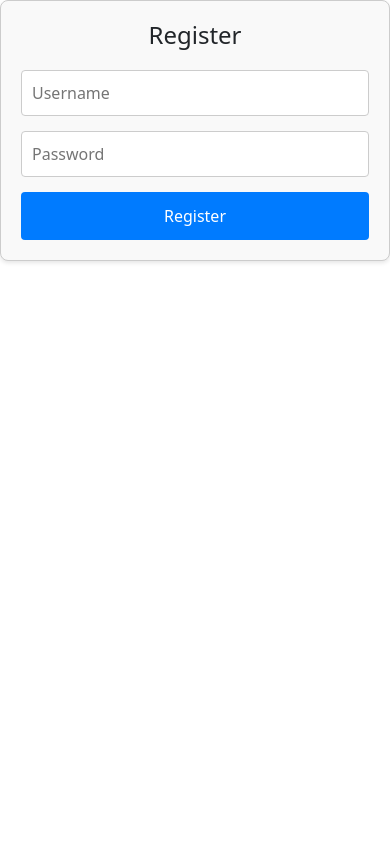
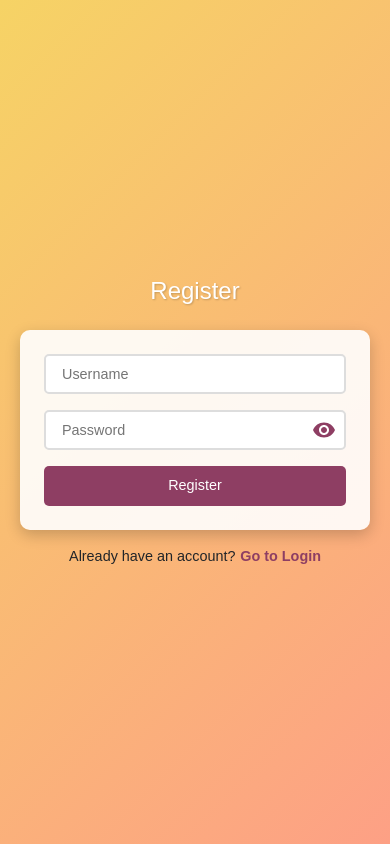
Before and after one commit to Rouabhia2002/Flower-shop, a React (Vite) app: page /register in a window 390 px wide. Built offline with nearby package versions, Linux system fonts and the light colour scheme.

Commit message:
finishing the authentification well

```diff
--- a/package.json
+++ b/package.json
@@ -10,6 +10,10 @@
     "preview": "vite preview"
   },
   "dependencies": {
+    "@emotion/react": "^11.11.4",
+    "@emotion/styled": "^11.11.5",
+    "@mui/icons-material": "^5.15.20",
+    "@mui/material": "^5.15.20",
     "axios": "^1.7.2",
     "bcryptjs": "^2.4.3",
     "body-parser": "^1.20.2",
--- a/src/App.jsx
+++ b/src/App.jsx
@@ -1,44 +1,45 @@
 import React from 'react';
-import { BrowserRouter as Router, Routes, Route } from 'react-router-dom';
-import HomePage from '../src/pages/HomePage.jsx';
-import AboutPage from '../src/pages/AboutPage.jsx';
-import ContactPage from '../src/pages/ContactPage.jsx';
-import ShopPage from '../src/pages/ShopPage.jsx';
-import OpencartPage from '../src/pages/OpencartPage.jsx';
+import { BrowserRouter as Router, Routes, Route, useNavigate } from 'react-router-dom';
+import HomePage from './pages/HomePage.jsx';
+import AboutPage from './pages/AboutPage.jsx';
+import ContactPage from './pages/ContactPage.jsx';
+import ShopPage from './pages/ShopPage.jsx';
+import OpencartPage from './pages/OpencartPage.jsx';
 import AdminOrders from './components/AdminOrders/AdminOrders.jsx';
-import Login from './components/Login/Login.jsx'; // Ensure this is the correct path
+import Login from './components/Login/Login.jsx';
 import RegisterPage from './components/RegisterPage/RegisterPage.jsx';
 import { SelectedItemProvider } from './context/SelectedItemContext.jsx';
-import { AuthProvider, AuthContext } from './context/AuthContext.jsx';
-import { useContext } from 'react';
+import { AuthProvider } from './context/AuthContext.jsx';
 import Checkout from './components/Checkout/Checkout.jsx';
-import CheckoutPage from '../src/pages/CheckoutPage.jsx'; // Ensure this is the correct path
-
-
-const ProtectedRoute = ({ element: Component, ...rest }) => {
-  const { authToken } = useContext(AuthContext);
-  return authToken ? <Component {...rest} /> : <Login />;
-};
+import CheckoutPage from './pages/CheckoutPage.jsx';
+import ProtectedRoute from './components/ProtectedRoute/ProtectedRoute.jsx';
 
 function App() {
   return (
-    <AuthProvider>
+    <Router>
+      <AppRoutes />
+    </Router>
+  );
+}
+
+function AppRoutes() {
+  const navigate = useNavigate();
+
+  return (
+    <AuthProvider navigate={navigate}>
       <SelectedItemProvider>
-        <Router>
-          <Routes>
-            <Route path="/" element={<HomePage />} />
-            <Route path="/about" element={<AboutPage />} />
-            <Route path="/contact" element={<ContactPage />} />
-            <Route path="/shop" element={<ShopPage />} />
-            <Route path="/opencart" element={<OpencartPage />} />
-            <Route path="/checkout" element={<Checkout/>} />
-            <Route path="/login" element={<Login/>} />
-            <Route path="/admin" element={<ProtectedRoute element={AdminOrders} />} />
-            <Route path="/checkout" element={<CheckoutPage/>} />
-            <Route path="/register" element={<RegisterPage/>} />
-
-            </Routes>
-        </Router>
+        <Routes>
+          <Route path="/register" element={<RegisterPage />} />
+          <Route path="/login" element={<Login />} />
+          <Route path="/" element={<ProtectedRoute><HomePage /></ProtectedRoute>} />
+          <Route path="/about" element={<ProtectedRoute><AboutPage /></ProtectedRoute>} />
+          <Route path="/contact" element={<ProtectedRoute><ContactPage /></ProtectedRoute>} />
+          <Route path="/shop" element={<ProtectedRoute><ShopPage /></ProtectedRoute>} />
+          <Route path="/opencart" element={<ProtectedRoute><OpencartPage /></ProtectedRoute>} />
+          <Route path="/checkout" element={<ProtectedRoute><Checkout /></ProtectedRoute>} />
+          <Route path="/admin" element={<ProtectedRoute><AdminOrders /></ProtectedRoute>} />
+          <Route path="/checkout" element={<ProtectedRoute><CheckoutPage /></ProtectedRoute>} />
+        </Routes>
       </SelectedItemProvider>
     </AuthProvider>
   );
--- a/src/components/Login/Login.css
+++ b/src/components/Login/Login.css
@@ -0,0 +1,113 @@
+.login-container {
+    display: flex;
+    flex-direction: column;
+    align-items: center;
+    justify-content: center;
+    height: 100vh;
+    background: linear-gradient(135deg, #f6d365 0%, #fda085 100%);
+    font-family: 'Arial', sans-serif;
+    padding: 0 20px;
+  }
+
+  .login-heading {
+    font-size: 2rem;
+    color: #fff;
+    margin-bottom: 1.5rem;
+    text-shadow: 1px 1px 2px rgba(0, 0, 0, 0.2);
+  }
+
+  .login-form {
+    display: flex;
+    flex-direction: column;
+    width: 100%;
+    max-width: 400px;
+    background: rgba(255, 255, 255, 0.9);
+    padding: 2rem;
+    border-radius: 10px;
+    box-shadow: 0px 5px 15px rgba(0, 0, 0, 0.2);
+  }
+
+  .login-input {
+    width: 100%; /* Ensure both inputs take the full width of the form */
+    height: 45px;
+    margin-bottom: 1rem;
+    padding: 0 1rem;
+    border: 2px solid #ddd;
+    border-radius: 5px;
+    transition: border-color 0.3s ease;
+    font-size: 1rem;
+  }
+
+  .login-input:focus {
+    border-color: #8e3e63;
+    outline: none;
+  }
+
+  .password-container {
+    position: relative;
+    width: 100%; /* Ensure the container takes the full width of the form */
+  }
+
+  .password-input {
+    width: 100%; /* Ensure the password input takes the full width minus space for the icon */
+    height: 45px;
+    margin-bottom: 1rem;
+    padding: 0 1rem;
+    border: 2px solid #ddd;
+    border-radius: 5px;
+    transition: border-color 0.3s ease;
+    font-size: 1rem;
+  }
+
+  .password-input:focus {
+    border-color: #8e3e63;
+  }
+
+  .login-button {
+    width: 100%; /* Ensure the button takes the full width of the form */
+    height: 45px;
+    background-color: #8e3e63;
+    color: #fff;
+    border: none;
+    border-radius: 5px;
+    font-size: 1rem;
+    cursor: pointer;
+    transition: background-color 0.3s ease;
+  }
+
+  .login-button:hover {
+    background-color: #732d4d;
+  }
+
+  .login-link-container {
+    margin-top: 1rem;
+    text-align: center;
+    font-size: 0.9rem;
+  }
+
+  .login-link {
+    color: #8e3e63;
+    text-decoration: none;
+    font-weight: bold;
+    margin-left: 0.3rem;
+    transition: color 0.3s ease;
+  }
+
+  .login-link:hover {
+    color: #732d4d;
+  }
+
+  @media (max-width: 480px) {
+    .login-form {
+      padding: 1.5rem;
+    }
+    .login-heading {
+      font-size: 1.5rem;
+    }
+    .login-input,
+    .password-input,
+    .login-button {
+      height: 40px;
+      font-size: 0.9rem;
+    }
+  }
--- /dev/null
+++ b/src/components/ProtectedRoute/ProtectedRoute.jsx
@@ -0,0 +1,11 @@
+import React, { useContext } from 'react';
+import { Navigate } from 'react-router-dom';
+import { AuthContext } from '../../context/AuthContext';
+
+const ProtectedRoute = ({ children }) => {
+  const { authToken } = useContext(AuthContext);
+
+  return authToken ? children : <Navigate to="/login" />;
+};
+
+export default ProtectedRoute;
--- a/src/components/RegisterPage/RegisterPage.css
+++ b/src/components/RegisterPage/RegisterPage.css
@@ -1,47 +1,116 @@
+/* General styling for the entire register container */
 .register-container {
-    max-width: 400px;
-    margin: 0 auto;
-    padding: 20px;
-    border: 1px solid #ccc;
-    border-radius: 8px;
-    background-color: #f9f9f9;
-    box-shadow: 0 2px 4px rgba(0, 0, 0, 0.1);
+  display: flex;
+  flex-direction: column;
+  align-items: center;
+  justify-content: center;
+  height: 100vh;
+  background: linear-gradient(135deg, #f6d365 0%, #fda085 100%);
+  font-family: 'Arial', sans-serif;
+  padding: 0 20px;
 }
 
 .register-heading {
-    font-size: 24px;
-    margin-bottom: 20px;
-    text-align: center;
+  font-size: 2rem;
+  color: #fff;
+  margin-bottom: 1.5rem;
+  text-shadow: 1px 1px 2px rgba(0, 0, 0, 0.2);
 }
 
 .register-form {
   display: flex;
   flex-direction: column;
+  width: 100%;
+  max-width: 400px;
+  background: rgba(255, 255, 255, 0.9);
+  padding: 2rem;
+  border-radius: 10px;
+  box-shadow: 0px 5px 15px rgba(0, 0, 0, 0.2);
 }
 
 .register-input {
-    margin-bottom: 15px;
-    padding: 10px;
-    font-size: 16px;
-    border: 1px solid #ccc;
-    border-radius: 4px;
+  width: 100%; /* Ensure both inputs take the full width of the form */
+  height: 45px;
+  margin-bottom: 1rem;
+  padding: 0 1rem;
+  border: 2px solid #ddd;
+  border-radius: 5px;
+  transition: border-color 0.3s ease;
+  font-size: 1rem;
 }
 
 .register-input:focus {
+  border-color: #8e3e63;
   outline: none;
-    border-color: #007bff;
+}
+
+.password-container {
+  position: relative;
+  width: 100%; /* Ensure the container takes the full width of the form */
+}
+
+.password-input {
+  padding-right: 40px; /* Space for the icon */
+}
+
+.toggle-password-icon {
+  position: absolute;
+  right: 10px;
+  top: 36%;
+  transform: translateY(-50%);
+  cursor: pointer;
+  color: #8e3e63;
+  display: flex;
+  align-items: center;
 }
 
 .register-button {
-    background-color: #007bff;
-    color: white;
+  width: 100%; /* Ensure the button takes the full width of the form */
+  height: 45px;
+  background-color: #8e3e63;
+  color: #fff;
   border: none;
-    padding: 12px;
-    font-size: 16px;
-    border-radius: 4px;
+  border-radius: 5px;
+  font-size: 1rem;
   cursor: pointer;
+  transition: background-color 0.3s ease;
 }
 
 .register-button:hover {
-    background-color: #0056b3;
+  background-color: #732d4d;
 }
+
+.login-link-container {
+  margin-top: 1rem;
+  text-align: center;
+  font-size: 0.9rem;
+}
+
+.login-link {
+  color: #8e3e63;
+  text-decoration: none;
+  font-weight: bold;
+  margin-left: 0.3rem;
+  transition: color 0.3s ease;
+}
+
+.login-link:hover {
+  color: #732d4d;
+}
+
+@media (max-width: 480px) {
+  .register-form {
+    padding: 1.5rem;
+  }
+  .register-heading {
+    font-size: 1.5rem;
+  }
+  .register-input,
+  .register-button {
+    height: 40px;
+    font-size: 0.9rem;
+  }
+  .toggle-password-icon {
+    height: 40px;
+  }
+}
--- a/src/components/RegisterPage/RegisterPage.jsx
+++ b/src/components/RegisterPage/RegisterPage.jsx
@@ -1,11 +1,14 @@
 import React, { useState, useContext } from 'react';
 import { AuthContext } from '../../context/AuthContext';
-import { useNavigate } from 'react-router-dom';
-import './RegisterPage.css'; // Assuming you have created this CSS file for styling
+import { useNavigate, NavLink } from 'react-router-dom';
+import VisibilityIcon from '@mui/icons-material/Visibility';
+import VisibilityOffIcon from '@mui/icons-material/VisibilityOff';
+import './RegisterPage.css';
 
 const RegisterPage = () => {
   const [username, setUsername] = useState('');
   const [password, setPassword] = useState('');
+  const [showPassword, setShowPassword] = useState(false); // State to toggle password visibility
   const { register } = useContext(AuthContext);
   const navigate = useNavigate();
 
@@ -13,11 +16,15 @@ const RegisterPage = () => {
     e.preventDefault();
     try {
       await register(username, password);
-      navigate('/login'); // Redirect to admin page after successful registration
+      navigate('/login');
     } catch (error) {
       console.error('Registration failed:', error.message);
-      alert('Registration failed: ' + error.message); // Display appropriate error message
+      alert('Registration failed: ' + error.message);
     }
+  };
+
+  const togglePasswordVisibility = () => {
+    setShowPassword(!showPassword);
   };
 
   return (
@@ -32,16 +39,25 @@ const RegisterPage = () => {
           required
           className="register-input"
         />
+        <div className="password-container">
           <input
-          type="password"
+            type={showPassword ? "text" : "password"}
             value={password}
             onChange={(e) => setPassword(e.target.value)}
             placeholder="Password"
             required
-          className="register-input"
+            className="register-input password-input"
           />
+          <div onClick={togglePasswordVisibility} className="toggle-password-icon">
+            {showPassword ? <VisibilityOffIcon /> : <VisibilityIcon />}
+          </div>
+        </div>
         <button type="submit" className="register-button">Register</button>
       </form>
+      <div className="login-link-container">
+        <span>Already have an account?</span>
+        <NavLink to="/login" className="login-link">Go to Login</NavLink>
+      </div>
     </div>
   );
 };
```
Also changed, not shown: src/components/Login/Login.jsx (+11 -7 lines), src/components/Navbarr/Navbarr.jsx (+25 -2 lines), src/context/AuthContext.jsx (+6 -2 lines), src/components/ProtectedRoute/ProtectedRoute.css (added), 1 other file (tests, documents, lock files or other folders). Lines whose indentation alone changed are shown as unchanged.
